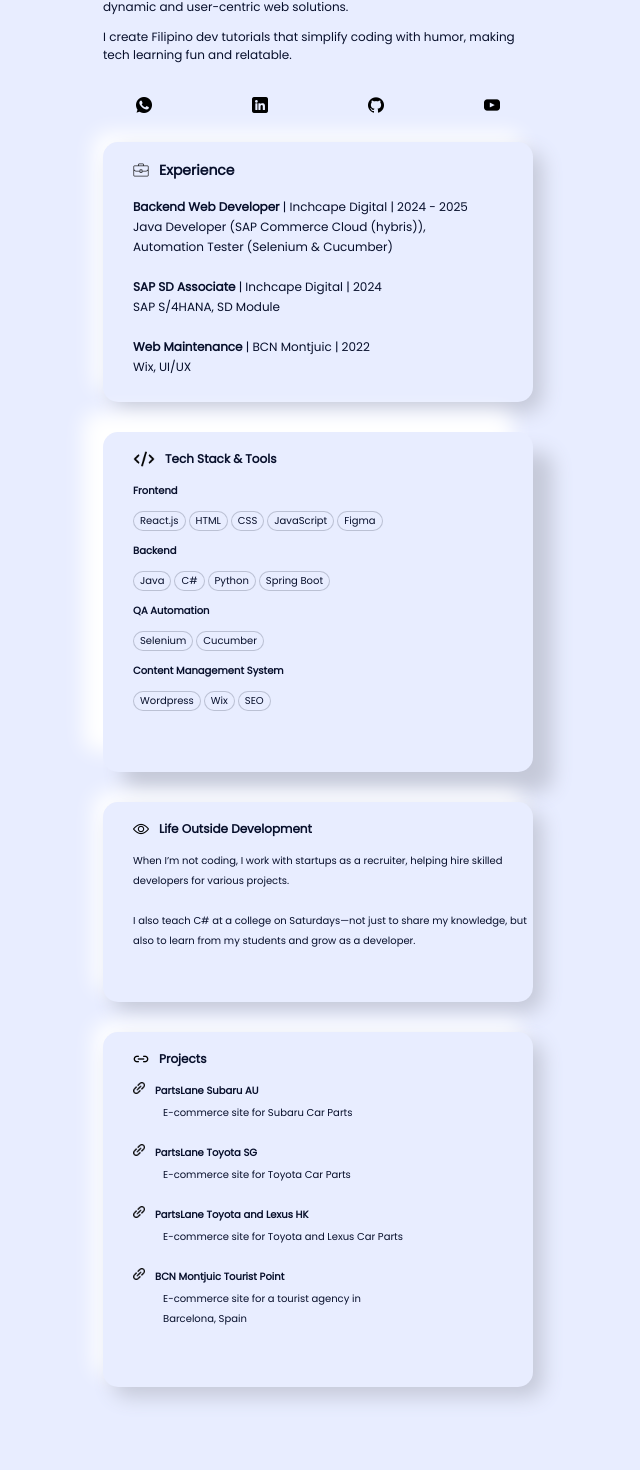
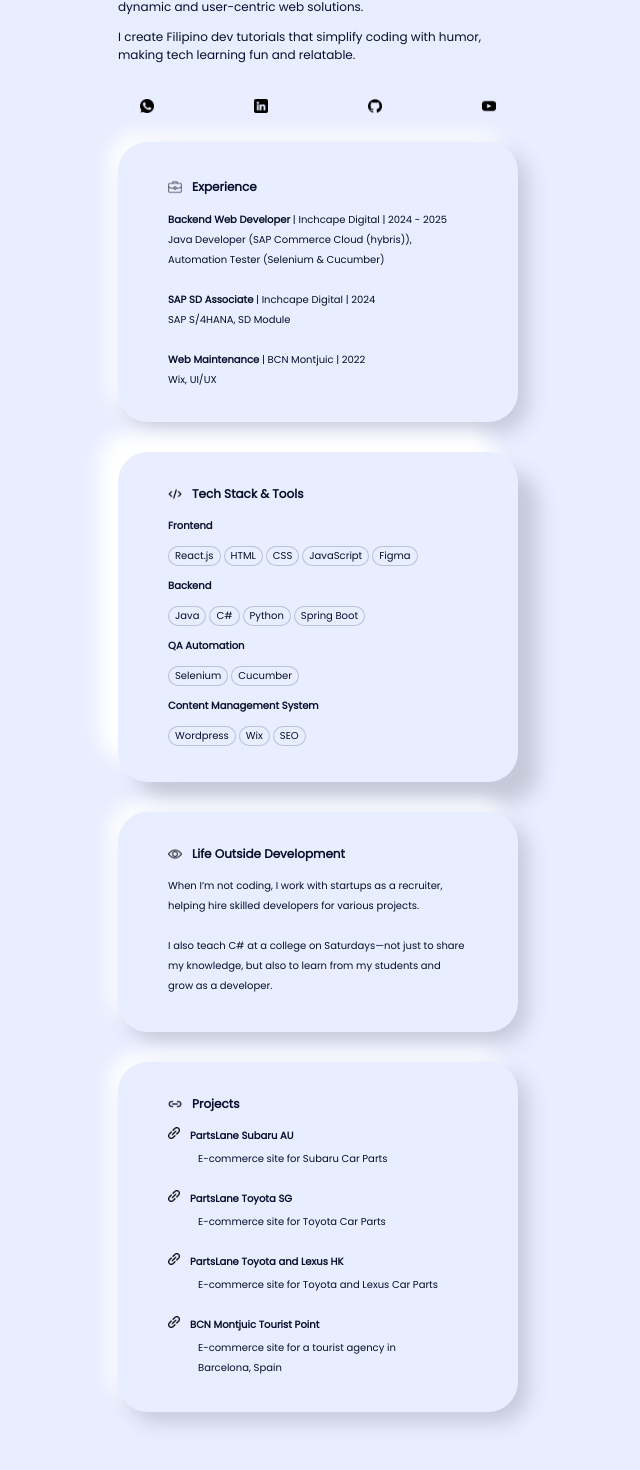
Before and after one commit to lanarosedg/About, a React (Vite) app: page / in a window 1280 px wide. Shown: the part 276-1746 px from the top of the page, without its empty margins (342-982 px from the left). Built offline with nearby package versions, Linux system fonts and the light colour scheme.

Commit message:
Minor changes

```diff
--- a/src/index.css
+++ b/src/index.css
@@ -11,8 +11,8 @@
 
 .App {
     display: grid;
-    grid-template-columns: auto 40px 150px 30px 250px auto;
-    grid-template-rows: 50px 100px 50px 140px 70px 260px 30px 340px 30px 200px 30px 355px 100px 80px;
+    grid-template-columns: auto 40px 120px 30px 250px auto;
+    grid-template-rows: 50px 100px 50px 140px 70px 280px 30px 330px 30px 220px 30px 350px 100px 80px;
 }
 
 /*        */
@@ -38,8 +38,8 @@
 /*      */
 
 .logo {
-  height: 16px;
-  width: 16px;
+  height: 14px;
+  width: 14px;
 }
 
 
@@ -57,6 +57,7 @@
   justify-content: center;
   align-items: left;
   grid-area: 2 / 5 / 2 / 6;
+  padding-left: 20px;
 }
 
 .nameTitleContainer {
@@ -84,7 +85,7 @@
 }
 
 .role {
-  font-size: 14px;
+  font-size: 12px;
   margin-top: -2%;
 }
 
@@ -102,6 +103,7 @@
   display: flex;
   grid-area: 3 / 5 / 4 / 6;
   place-items: center;
+  padding-left: 20px;
 }
 
 .emailButton {
@@ -166,12 +168,13 @@
   justify-content: center;
   align-items: left;
   grid-area: 6 / 3 / 7 / 6;
-  padding-left: 30px;
+  padding-left: 50px;
+  padding-top: 10px;
   box-shadow: 10px 10px 20px #c5c9d9,
     -10px -10px 20px #ffffff;
-  border-radius: 15px;
-  width: 400px;
-  height: 260px;
+  border-radius: 30px;
+  width: 350px;
+  height: 270px;
   line-height: 20px;
   gap: 1px;
 }
@@ -182,12 +185,12 @@
 }
 
 .experienceTitle {
-  font-size: 14px;
+  font-size: 12px;
   font-weight: bolder;
 }
 
 .jobTitle {
-  font-size: 12px;
+  font-size: 10px;
 }
 
 /*            */
@@ -200,13 +203,13 @@
   justify-content: center;
   align-items: left;
   grid-area: 8 / 3 / 9 / 6;
-  padding-left: 30px;
-  padding-top: 15px;
+  padding-left: 50px;
+  padding-top: 30px;
   box-shadow: 20px 20px 20px #c5c9d9,
     -20px -20px 20px #ffffff;
-  border-radius: 15px;
-  width: 400px;
-  height: 325px;
+  border-radius: 30px;
+  width: 350px;
+  height: 300px;
   line-height: 20px;
   gap: 2px;
 }
@@ -240,8 +243,8 @@
 }
 
 .techLogo {
-  height: 22px;
-  width: 22px;
+  height: 14px;
+  width: 14px;
 }
 
 .techLogoContainer {
@@ -274,13 +277,14 @@
   justify-content: center;
   align-items: left;
   grid-area: 10 / 3 / 11 / 6;
-  padding-left: 30px;
-  padding-top: 15px;
+  padding-left: 50px;
+  padding-top: 30px;
+  padding-right: 50px;
   box-shadow: 10px 10px 20px #c5c9d9,
     -10px -10px 20px #ffffff;
-  border-radius: 15px;
-  width: 400px;
-  height: 185px;
+  border-radius: 30px;
+  width: 300px;
+  height: 190px;
   line-height: 20px;
   gap: 10px;
 }
@@ -304,13 +308,13 @@
   justify-content: center;
   align-items: left;
   grid-area: 12 / 3 / 13 / 6;
-  padding-left: 30px;
-  padding-top: 15px;
+  padding-left: 50px;
+  padding-top: 30px;
   box-shadow: 10px 10px 20px #c5c9d9,
     -10px -10px 20px #ffffff;
-  border-radius: 15px;
-  width: 400px;
-  height: 340px;
+  border-radius: 30px;
+  width: 350px;
+  height: 320px;
   line-height: 20px;
   gap: 10px;
 }
@@ -372,7 +376,7 @@
   .App {
     display: grid;
     grid-template-columns: auto 20px 100px 30px 200px auto;
-    grid-template-rows: 50px 70px 50px 165px 70px 290px 30px 330px 30px 215px 30px 375px 60px 80px;
+    grid-template-rows: 50px 70px 50px 165px 70px 270px 30px 295px 30px 190px 30px 375px 60px 80px;
   }
 
   /*        */
@@ -510,9 +514,8 @@
       grid-area: 6 / 3 / 7 / 6;
       padding-left: 25px;
       padding-right: 25px;
-      border-radius: 15px;
       width: 280px;
-      height: 290px;
+      height: 270px;
       line-height: 18px;
     }
 
@@ -535,9 +538,8 @@
       grid-area: 8 / 3 / 9 / 6;
       padding-left: 25px;
       padding-right: 25px;
-      border-radius: 15px;
       width: 280px;
-      height: 315px;
+      height: 280px;
       line-height: 18px;
     }
 
@@ -562,9 +564,8 @@
       grid-area: 10 / 3 / 11 / 6;
       padding-left: 25px;
       padding-right: 25px;
-      border-radius: 15px;
       width: 280px;
-      height: 200px;
+      height: 175px;
       line-height: 18px;
     }
 
@@ -582,9 +583,8 @@
       grid-area: 12 / 3 / 13 / 6;
       padding-left: 25px;
       padding-right: 25px;
-      border-radius: 15px;
       width: 280px;
-      height: 360px;
+      height: 330px;
       line-height: 18px;
     }
 
```
